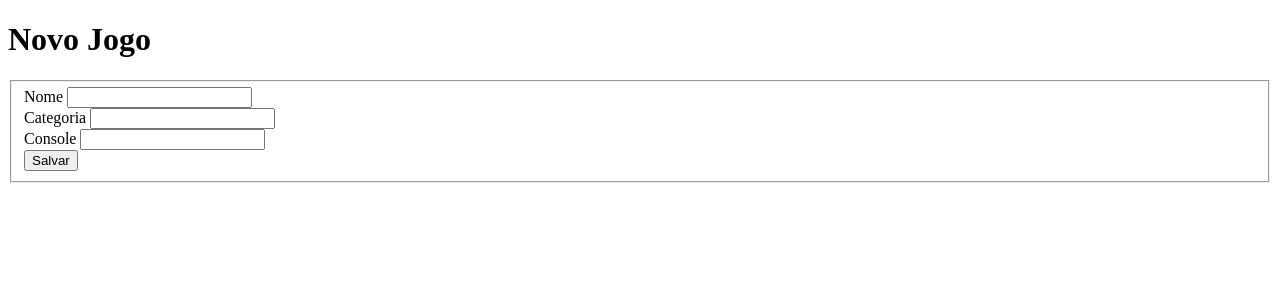
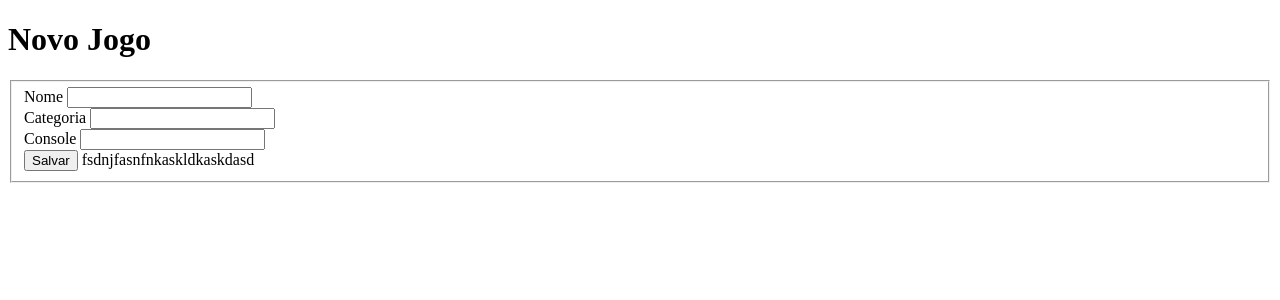
Before and after one commit to davittiw/repo-academico-cursos, a Flask app: page /novo in a window 1280 px wide. Shown: the top 300 px of the page. Run offline with Flask 3, Linux system fonts and the light colour scheme.

Commit message:
update html files

```diff
--- a/templates/novo.html
+++ b/templates/novo.html
@@ -25,6 +25,7 @@
             <input type="text" id="console" name="console" class="form-control">
           </div>
           <button type="submit" class="btn btn-primary btn-salvar">Salvar</button>
+            fsdnjfasnfnkaskldkaskdasd
         </fieldset>
       </form>
     </div>
```
